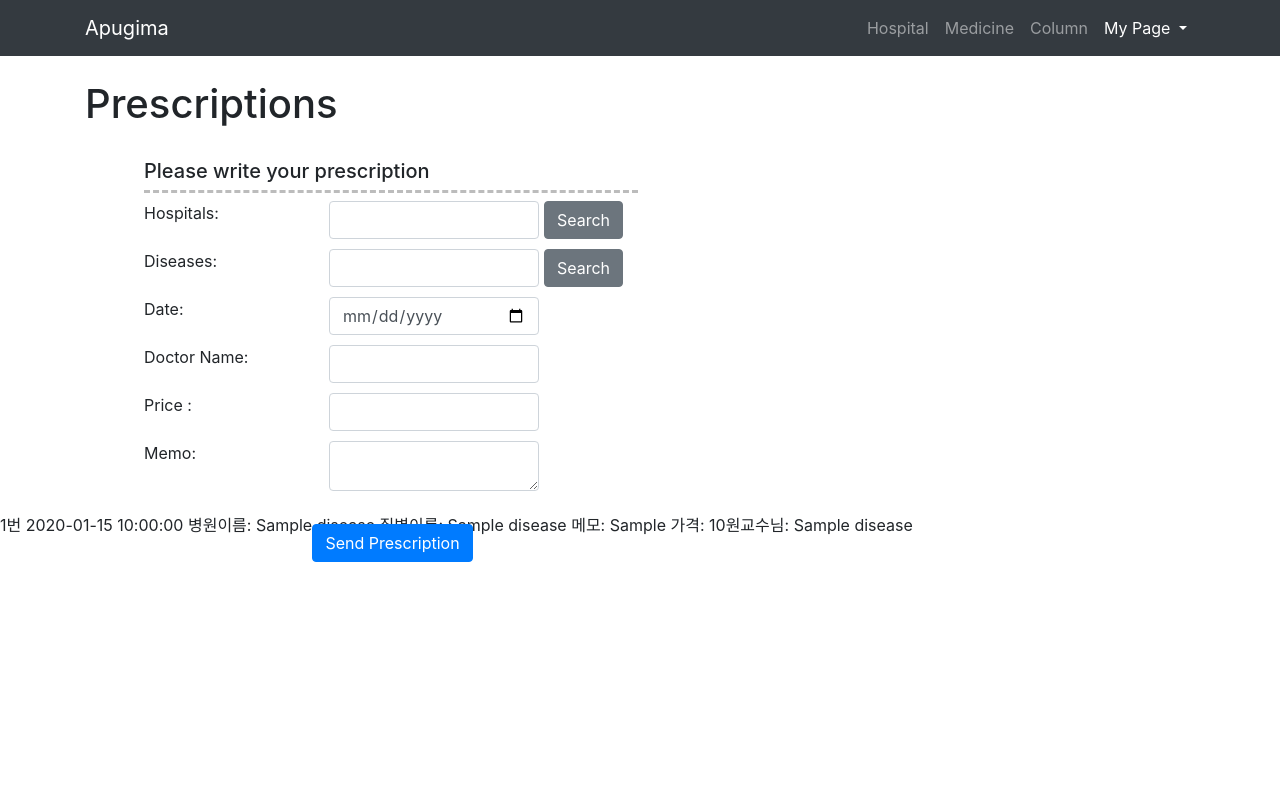
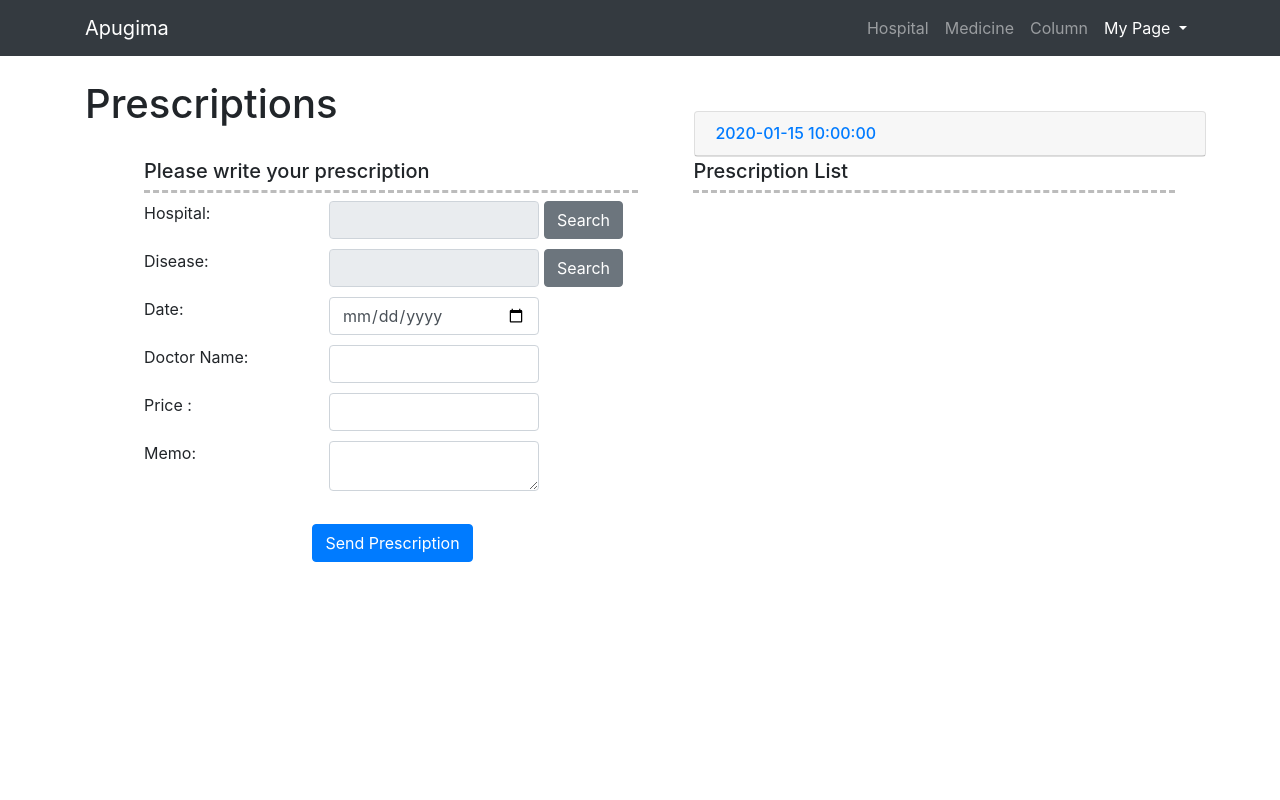
Before and after one commit to bgy1060/DEMO_APUGIMA, a PHP site: page /prescriptions.php in a window 1280 px wide. Run offline with PHP 8.4, Linux system fonts and the light colour scheme; the visitor is signed in with stand-in values (Sample User, id 1); tables that the repository leaves empty or names only in its code hold one stand-in row (values such as "Sample post").

Commit message:
add hospital_write

```diff
--- a/login_ok.php
+++ b/login_ok.php
@@ -18,7 +18,7 @@
                 $row=mysqli_fetch_assoc($result);
                 //비밀번호가 맞다면 세션 생성
                 if(trim($row['user_password'])==$pw){
-                        $_SESSION['userid']=$id;
+                        $_SESSION['userid']=$row['uid'];
                         if(isset($_SESSION['userid'])){
                         ?>      <script>
                                         alert("로그인 되었습니다.");
--- a/prescriptions.php
+++ b/prescriptions.php
@@ -1,8 +1,13 @@
 <?php
+    session_start();
 	include_once 'includes/dbh.inc.php';
 ?>
+<!-- Bootstrap core JavaScript -->
+<script src="vendor/jquery/jquery.min.js"></script>
+<script src="vendor/bootstrap/js/bootstrap.bundle.min.js"></script>
 
 <script>
+
 	window.onload = function() {
 		checkDiseaseSession();
 		checkHospitalSession();
@@ -22,6 +27,31 @@
 		if(hospital == null || hospital == undefined) return;
 		document.getElementById("pre_hospital").value = hospital; //일반적인 방법
 	}
+
+	function checkForm() {
+		var hospital = document.sendPrescription.params_hosptial;
+		// 병원 입력 유무 체크
+		if(hospital.value == '' ) {
+			window.alert("Please enter hospital");
+			return false; // 병원 입력이 안되어 있다면 submint 이벤트를 중지, 페이지 reload
+		}
+		var disease = document.sendPrescription.params_disease;
+		// 병 입력 유무 체크
+		if(disease.value == ''){
+			window.alert("Please enter disease name");
+			window.reload();
+			return false;
+		}
+		// TODO: 날짜 입력 유무 체크 -> 실패
+		// var date = document.sendPrescription.params_date;
+		// if(strtotime(date) == 0){
+		// 	window.alert("Please enter date");
+		// 	window.reload();
+		// 	return false;
+		// }
+
+	}
+
 </script>
 
 <!DOCTYPE html>
@@ -71,6 +101,14 @@
 		position: absolute;
 		left: 35%;
 		top: 110%;
+	}
+	#accordion{
+		position: relative;
+		left: 43%;
+		bottom: 54%;
+	}
+	.card-title{
+		font-weight :600;
 	}
 </style>
 <body>
@@ -123,11 +161,11 @@
     <div class="row">
       <div class="col-lg-8 mb-4">
         <h5>Please write your prescription</h5>
-        <form id="sendPrescription" action="prescriptions_create.php" method="post" novalidate>
+        <form name="sendPrescription" action="prescriptions_create.php" method="post" onsubmit="return checkForm();">
           <div class="control-group form-group">
             <div class="controls">
-              <label>Hospitals:</label>
-              <input type="text" class="form-control" name="params_hosptial" id="pre_hospital" required data-validation-required-message="Please search hospital.">
+              <label>Hospital:</label>
+              <input readonly type="text" class="form-control" name="params_hosptial" id="pre_hospital" required data-validation-required-message="Please search hospital.">
 			<span class="input-group-append">
 					<input type="button" onclick="openChild('modal_search_hospital.php', this);" class="btn btn-secondary" value="Search" ></input>
 			</span>
@@ -136,8 +174,8 @@
           </div>
           <div class="control-group form-group">
             <div class="controls">
-			  <label>Diseases:</label>
-			  <input type="text" class="form-control"  name="params_disease" id="pre_disease" required data-validation-required-message="Please search disease.">
+			  <label>Disease:</label>
+			  <input readonly type="text" class="form-control"  name="params_disease" id="pre_disease" required data-validation-required-message="Please search disease.">
 			<span class="input-group-append">
 					<input type="button" onclick="openChild('modal_search_disease.php', this);" class="btn btn-secondary" value="Search" ></input>
 			</span>
@@ -174,16 +212,66 @@
         </form>
       </div>
 
+	  <div class="col-lg-8 mb-4 list" style="position: absolute; right: 7%;">
+        <h5>Prescription List</h5>
+
+      </div>
+
     </div>
     <!-- /.row -->
 	<?php
-		$sql = "SELECT * FROM prescriptions, hospitals, diseases WHERE prescriptions.hospital_id = hospitals.hospital_id AND prescriptions.disease_id=diseases.disease_id;";
+    	$user_id = $_SESSION['userid'];
+		$sql = "SELECT * FROM prescriptions
+				INNER JOIN hospitals ON prescriptions.hospital_id = hospitals.hospital_id
+				INNER JOIN diseases ON prescriptions.disease_id = diseases.disease_id
+				WHERE uid=$user_id
+				ORDER BY prescription_date DESC;";
+
 		$result = mysqli_query($conn, $sql);
 		$resultCheck = mysqli_num_rows($result);
 
 		if($resultCheck > 0){
 			while($row = mysqli_fetch_assoc($result)){
-				echo $row['prescription_id'] ."번 ". $row['prescription_date']. " 병원이름: " . $row['hospital_name']. " 질병이름: ". $row['disease_name'].  " 메모: " .$row['memo'] . " 가격: ".$row['prescription_price']. "원". "교수님: " . $row['doctor_name'] . "<br>";
+
+				$prescription_id = $row['prescription_id'];
+				$headingId = "heading$prescription_id";
+				$collapseId = "collapse$prescription_id";
+				$disease_id = $row['disease_id'];
+				$disease_name = $row['disease_name'];
+
+				$prescription_date = $row['prescription_date'];
+				$hospital_name  = $row['hospital_name'];
+
+				$memo = $row['memo'];
+				$price = $row['prescription_price'];
+				$doctor = $row['doctor_name'];
+
+
+				echo "<div class='mb-4' id='accordion' role='tablist' aria-multiselectable='true'>
+				<div class='card'>
+					<div class='card-header' role='tab' id='$headingId'>
+					<h6 class='mb-0'>
+						<a data-toggle='collapse' data-parent='#accordion' href='#$collapseId' aria-expanded='true' aria-controls='$collapseId'>$prescription_date</a>
+					</h6>
+					</div>
+
+					<div id='$collapseId' class='collapse' role='tabpanel' aria-labelledby=$headingId>
+					<div class='card-body'>
+						<p class='card-hospital-name'> <span class='card-title'> Hospital Name </span> : $hospital_name</p>
+						<p class='card-disease-name'> <span class='card-title'> Disease Name </span> : $disease_name</p>
+						<p class='card-price'><span class='card-title'> Price </span> : $price <span class='card-title'> 원 </span></p>
+						<p class='card-doctor'><span class='card-title'> Doctor </span> : $doctor</p>
+						<p class='card-memo'><span class='card-title'> Memo </span> : $memo</p>
+					</div>
+					<a href='includes/delete_prescriptions.php?id=$prescription_id' style='left: 50%;
+						position: relative;
+						border: 1px solid;
+						padding: 5px;
+						bottom: 20px;'
+					>DELETE</a>
+					</div>
+				</div>
+				</div>";
 			}
 		}
 	?>
```
Also changed, not shown: hospital_write_action.php (added, +53 -0 lines), hospitals_write.php (+8 -10 lines), includes/delete_prescriptions.php (added, +10 -0 lines), index.php (+6 -6 lines), prescriptions_create.php (+36 -11 lines).
